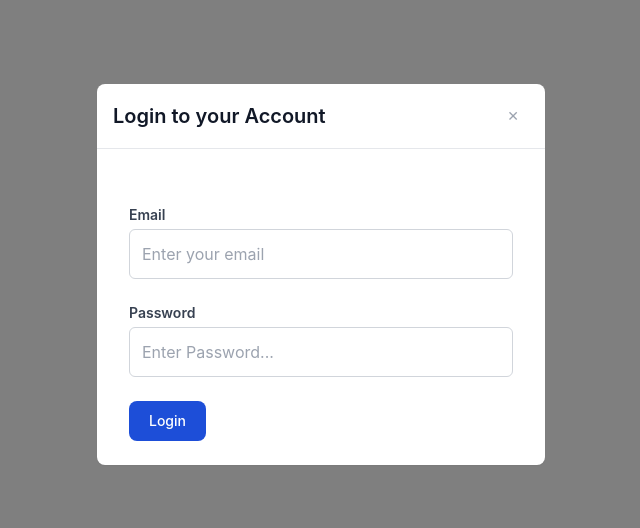
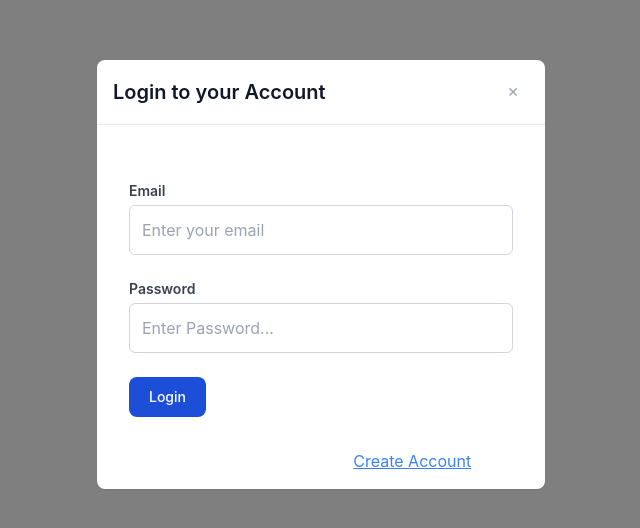
Before and after one commit to AnkitKr0308/SkillHub, a React (Create React App) app: page /login in a window 1280 px wide. Shown: the part 126-654 px from the top of the page, without its empty margins (319-959 px from the left). Built offline with nearby package versions, Linux system fonts and the light colour scheme; no server answers.

Commit message:
Minor changes

```diff
--- a/src/components/Authentication/LoginComponent.js
+++ b/src/components/Authentication/LoginComponent.js
@@ -3,7 +3,7 @@ import Input from "../Templates/Input";
 import Button from "../Templates/Button";
 import { useDispatch } from "react-redux";
 import { loginUser } from "../../store/authSlice";
-import { useNavigate } from "react-router-dom";
+import { Link, useNavigate } from "react-router-dom";
 import Modal from "../Templates/Modal";
 
 function LoginComponent() {
@@ -48,7 +48,7 @@ function LoginComponent() {
 
   const closeModal = () => {
     SetShowModal(false);
-    navigate(-1);
+    navigate("/");
   };
 
   return (
@@ -71,6 +71,14 @@ function LoginComponent() {
             <div className="mt-6">
               <Button label="Login" type="submit" />
             </div>
+            <div className="mt-6 flex justify-center">
+              <p className="text-white">
+                Don't have an account?{" "}
+                <Link className="text-blue-500 underline" to="/signup">
+                  Create Account
+                </Link>
+              </p>
+            </div>
           </form>
         </Modal>
       )}
--- a/src/components/Authentication/SignupComponent.js
+++ b/src/components/Authentication/SignupComponent.js
@@ -5,15 +5,13 @@ import Dropdown from "../Templates/Dropdown";
 import Button from "../Templates/Button";
 import { createAccount } from "../../store/authSlice";
 import { useDispatch } from "react-redux";
-// import { Link } from "react-router-dom";
 import Modal from "../Templates/Modal";
-import { useNavigate } from "react-router-dom";
+import { Link, useNavigate } from "react-router-dom";
 
 function SignupComponent() {
   const [showModal, SetShowModal] = useState(true);
   const [formData, SetFormData] = useState({});
   const [roles, SetRoles] = useState([]);
-  // const [successMsg, SetSuccessMsg] = useState(false);
   const dispatch = useDispatch();
   const navigate = useNavigate();
 
@@ -53,11 +51,7 @@ function SignupComponent() {
   const handleSubmit = async (e) => {
     e.preventDefault();
     await dispatch(createAccount(formData)).unwrap();
-    // if (result.success) {
-    //   SetSuccessMsg(true);
-    // } else {
-    //   SetSuccessMsg(false);
-    //   alert(result.message);
+
     navigate("/dashboard");
   };
 
@@ -79,7 +73,7 @@ function SignupComponent() {
 
   const closeModal = () => {
     SetShowModal(false);
-    navigate(-1);
+    navigate("/");
   };
 
   return (
@@ -87,9 +81,7 @@ function SignupComponent() {
       {showModal && (
         <Modal header={"Create An Account"} onClose={closeModal}>
           <form className="max-w-sm mx-auto mt-10" onSubmit={handleSubmit}>
-            {/* <header className="font-bold mb-3 text-3xl text-white bg-orange-600 rounded">
-          Create Your Account
-        </header> */}
+
 
             <Input
               fields={fields}
@@ -111,20 +103,14 @@ function SignupComponent() {
             <div className="mt-6">
               <Button label="Submit" type="submit" />
             </div>
-            {/* {successMsg && (
-          <div className="mt-6 bg-green-100 border border-green-300 text-green-800 px-4 py-3 rounded">
-            <p className="text-sm">
-              Your account has been successfully created.{" "}
-              <Link
-                to="/login"
-                className="font-semibold underline text-blue-600 hover:text-blue-800"
-              >
-                Log in
-              </Link>{" "}
-              to explore learnings!
-            </p>
-          </div>
-        )} */}
+            <div className="mt-6 flex justify-center">
+              <p className="text-white">
+                Already have an account?{" "}
+                <Link className="text-blue-500 underline" to="/login">
+                  Click here to login
+                </Link>
+              </p>
+            </div>
           </form>
         </Modal>
       )}
```
